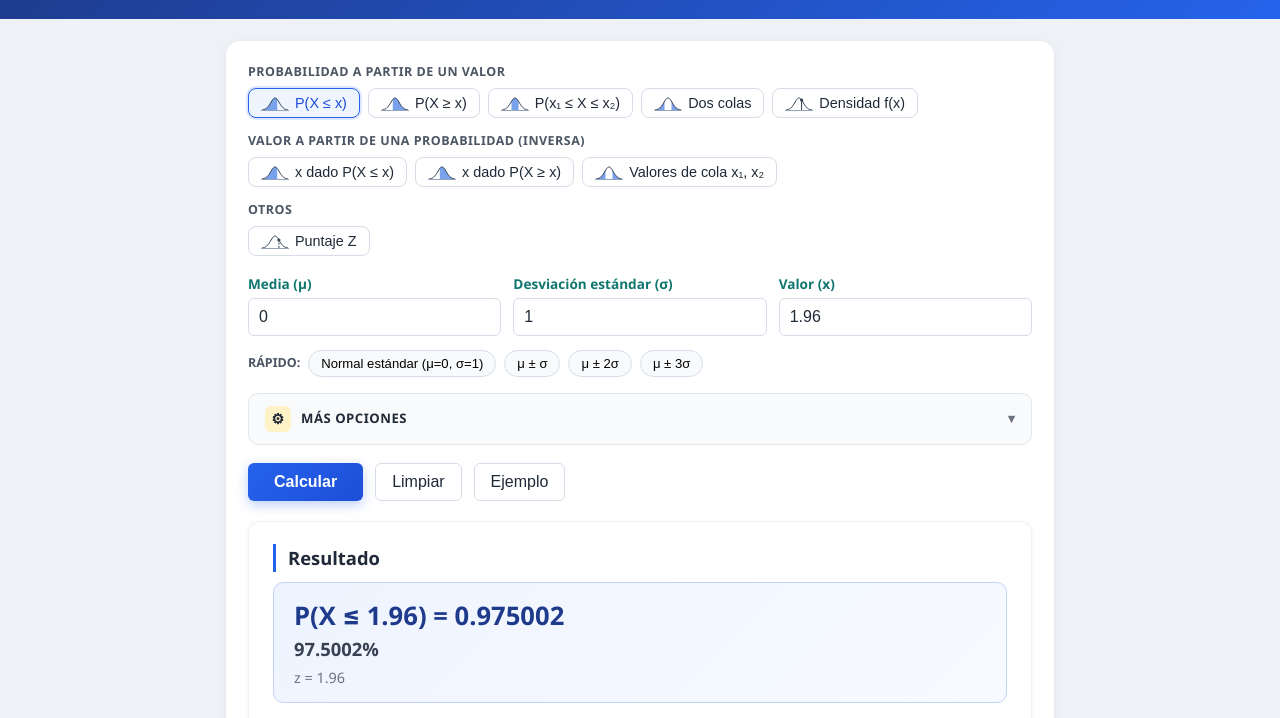
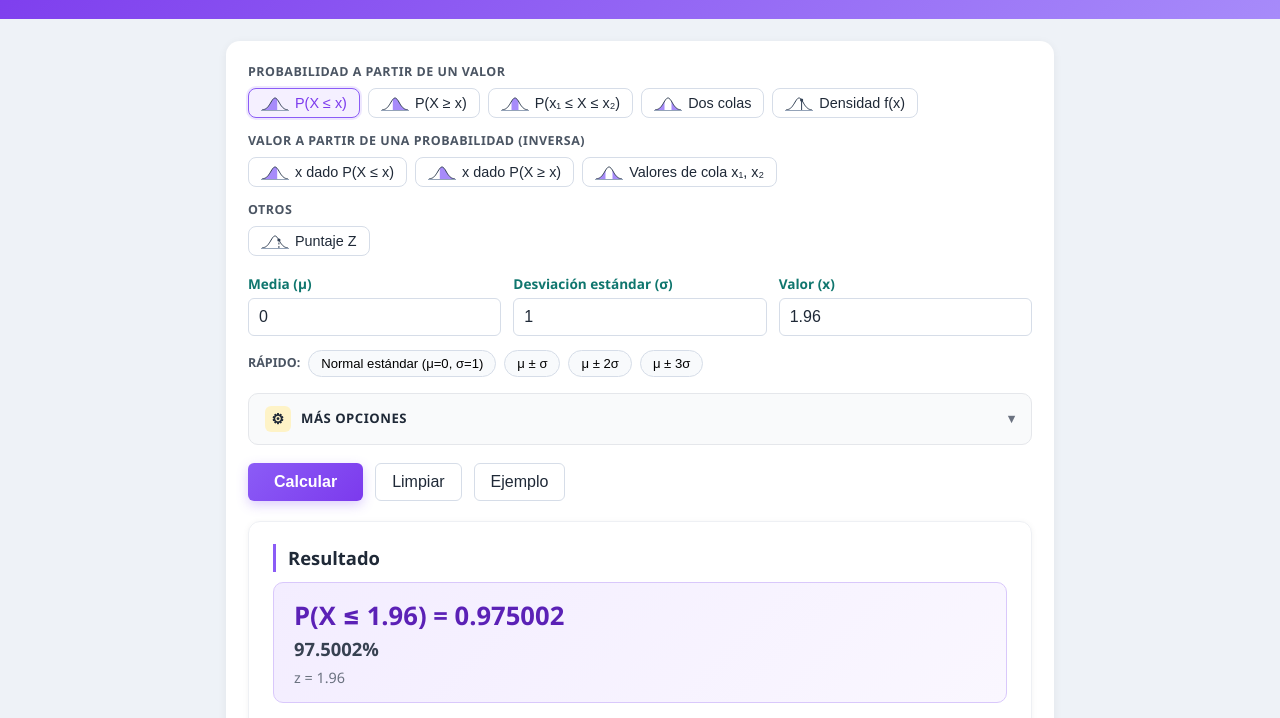
Before and after one commit to Aguss-02/probabilidad, a plain HTML site: page index.html in a window 1280 px wide. Shown: the part 91-809 px from the top of the page. Drawn offline with Linux system fonts and the light colour scheme.

Commit message:
Paleta violeta y marcadores azules
Co-Authored-By: Claude Opus 5.5 <noreply@anthropic.com>
Claude-Session: https://claude.ai/code/session_01QJDb4GYN2Ei9CyAcPSirG8

```diff
--- a/css/styles.css
+++ b/css/styles.css
@@ -4,9 +4,9 @@
   --text: #1f2937;
   --muted: #6b7280;
   --border: #d6dde8;
-  --primary: #1d4ed8;
-  --primary-2: #2563eb;
-  --primary-soft: #eff5ff;
+  --primary: #7c3aed;
+  --primary-2: #8b5cf6;
+  --primary-soft: #f5f0ff;
   --accent: #0f766e;
   --danger: #dc2626;
   --radius: 10px;
@@ -17,7 +17,7 @@
 body { margin: 0; background: var(--bg); color: var(--text); line-height: 1.5; }
 .wrap { max-width: 860px; margin: 0 auto; padding: 0 16px; }
 
-.site-header { background: linear-gradient(135deg, #1e3a8a, #2563eb); color: #fff; padding: 22px 0; margin-bottom: 22px; }
+.site-header { background: linear-gradient(135deg, #7c3aed, #a78bfa); color: #fff; padding: 22px 0; margin-bottom: 22px; }
 .site-header h1 { margin: 0; font-size: 1.6rem; }
 .subtitle { margin: 4px 0 0; opacity: .85; }
 
@@ -35,7 +35,7 @@ body { margin: 0; background: var(--bg); color: var(--text); line-height: 1.5; }
 }
 .mode-btn svg { flex: none; }
 .mode-btn:hover { border-color: var(--primary-2); }
-.mode-btn.active { background: var(--primary-soft); border-color: var(--primary-2); color: var(--primary); box-shadow: 0 0 0 2px rgba(37, 99, 235, .15); }
+.mode-btn.active { background: var(--primary-soft); border-color: var(--primary-2); color: var(--primary); box-shadow: 0 0 0 2px rgba(139, 92, 246, .15); }
 
 .inputs { display: grid; grid-template-columns: repeat(auto-fit, minmax(170px, 1fr)); gap: 12px; margin-top: 18px; }
 .field { display: flex; flex-direction: column; gap: 4px; }
@@ -43,7 +43,7 @@ body { margin: 0; background: var(--bg); color: var(--text); line-height: 1.5; }
 .field input, .field select {
   padding: 9px 10px; border: 1px solid var(--border); border-radius: 6px; font-size: 1rem; background: #fff; color: var(--text);
 }
-.field input:focus, .field select:focus { outline: 2px solid rgba(37, 99, 235, .35); border-color: var(--primary-2); }
+.field input:focus, .field select:focus { outline: 2px solid rgba(139, 92, 246, .35); border-color: var(--primary-2); }
 .field.inline { flex-direction: row; align-items: center; gap: 8px; }
 .field.inline > span { color: var(--text); font-weight: 400; }
 .field.inline select { padding: 4px 6px; font-size: .9rem; }
@@ -61,13 +61,13 @@ details > summary::-webkit-details-marker { display: none; }
 details > summary::after { content: "▾"; margin-left: auto; color: var(--muted); transition: transform .2s; }
 details[open] > summary::after { transform: rotate(180deg); }
 summary .icon { display: inline-grid; place-items: center; width: 26px; height: 26px; border-radius: 6px; background: #fef3c7; font-size: .9rem; }
-details.steps summary .icon { background: #e0e7ff; color: var(--primary); font-style: italic; }
+details.steps summary .icon { background: #ede9fe; color: var(--primary); font-style: italic; }
 .more-body { padding: 0 16px 14px; display: flex; flex-wrap: wrap; gap: 18px; }
 
 .actions { display: flex; gap: 12px; margin-top: 18px; }
 .btn { border: 1px solid var(--border); background: #fff; border-radius: 6px; padding: 9px 16px; font-size: 1rem; cursor: pointer; color: var(--text); }
 .btn:hover { background: #f3f4f6; }
-.btn.primary { background: linear-gradient(135deg, var(--primary-2), var(--primary)); color: #fff; border: none; font-weight: 700; padding: 10px 26px; box-shadow: 0 4px 12px rgba(37, 99, 235, .3); }
+.btn.primary { background: linear-gradient(135deg, var(--primary-2), var(--primary)); color: #fff; border: none; font-weight: 700; padding: 10px 26px; box-shadow: 0 4px 12px rgba(139, 92, 246, .3); }
 .btn.primary:hover { filter: brightness(1.08); }
 .btn.small { font-size: .85rem; padding: 5px 12px; }
 
@@ -76,8 +76,8 @@ details.steps summary .icon { background: #e0e7ff; color: var(--primary); font-s
 .result-card { margin-top: 20px; border: 1px solid #eef0f4; border-radius: 12px; padding: 18px 24px; box-shadow: 0 1px 6px rgba(15, 23, 42, .05); }
 .section-title { font-size: 1.15rem; margin: 22px 0 10px; padding-left: 12px; border-left: 3px solid var(--primary-2); }
 .result-card > .section-title:first-child { margin-top: 4px; }
-.result-box { background: linear-gradient(135deg, #eef4ff, #f7faff); border: 1px solid #bfd3f6; border-radius: 10px; padding: 14px 20px; }
-.result-main { font-size: 1.6rem; font-weight: 800; color: #1e3a8a; word-break: break-word; }
+.result-box { background: linear-gradient(135deg, #f3edff, #faf7ff); border: 1px solid #d9c8fb; border-radius: 10px; padding: 14px 20px; }
+.result-main { font-size: 1.6rem; font-weight: 800; color: #5b21b6; word-break: break-word; }
 .result-pct { font-size: 1.15rem; font-weight: 700; color: #374151; }
 .result-sub { color: var(--muted); font-size: .9rem; margin-top: 4px; }
 
--- a/index.html
+++ b/index.html
@@ -133,7 +133,7 @@
             </label>
           </div>
         </div>
-        <p class="hint" id="dragHint">Tip: arrastrá los círculos rojos sobre la curva para cambiar los valores.</p>
+        <p class="hint" id="dragHint">Tip: arrastrá los círculos azules sobre la curva para cambiar los valores.</p>
 
         <p class="explanation" id="explanation"></p>
 
--- a/js/app.js
+++ b/js/app.js
@@ -60,7 +60,7 @@
     let outline = `M${X(-3)},${Y(-3)}`;
     for (let i = 0; i <= 40; i++) { const z = -3 + 6 * i / 40; outline += `L${X(z).toFixed(1)},${Y(z).toFixed(1)}`; }
     return `<svg width="${W}" height="${H}" viewBox="0 0 ${W} ${H}" aria-hidden="true">` +
-      shade.map(([a, b]) => `<path d="${curve(a, b)}" fill="#7aa2ec"/>`).join('') +
+      shade.map(([a, b]) => `<path d="${curve(a, b)}" fill="#a78bfa"/>`).join('') +
       `<path d="${outline}" fill="none" stroke="#334155" stroke-width="1"/>` +
       `<line x1="0" y1="${H - 0.5}" x2="${W}" y2="${H - 0.5}" stroke="#94a3b8"/>` + line + '</svg>';
   }
@@ -336,7 +336,7 @@
     };
 
     let s = `<defs><linearGradient id="gShade" x1="0" y1="0" x2="0" y2="1">` +
-      `<stop offset="0" stop-color="#2563eb" stop-opacity="0.9"/><stop offset="1" stop-color="#93b4f5" stop-opacity="0.25"/></linearGradient></defs>`;
+      `<stop offset="0" stop-color="#8b5cf6" stop-opacity="0.9"/><stop offset="1" stop-color="#c4b5fd" stop-opacity="0.25"/></linearGradient></defs>`;
     s += `<rect x="0" y="0" width="${W}" height="${H}" fill="#ffffff"/>`;
 
     // cuadrícula + eje
@@ -390,7 +390,7 @@
           color = '#374151';
         } else {
           ly = base - h * 0.42;
-          color = r.shaded ? '#1d4ed8' : '#374151';
+          color = r.shaded ? '#6d28d9' : '#374151';
         }
         s += `<text x="${X(lx)}" y="${ly}" text-anchor="middle" font-size="${15 * fs}" font-weight="700" fill="${color}" ` +
              `stroke="#ffffff" stroke-width="3.5" paint-order="stroke" ${font}>${pct(r.p)}</text>`;
@@ -404,10 +404,10 @@
       s += `<line x1="${cx}" y1="${base}" x2="${cx}" y2="${cy}" stroke="#4b5563" stroke-dasharray="4,3"/>`;
       if (m.point) s += `<text x="${cx}" y="${cy - 22 * fs}" text-anchor="middle" font-size="${13 * fs}" font-weight="700" fill="#0f172a" stroke="#fff" stroke-width="3" paint-order="stroke" ${font}>f = ${fmt(d.pdf(m.x), 4)}</text>`;
       const drag = m.field ? ` class="drag-handle" data-field="${m.field}"` : '';
-      s += `<circle cx="${cx}" cy="${cy}" r="${m.field ? 9 : 6}" fill="#ffffff" stroke="#dc2626" stroke-width="3"${drag}/>`;
+      s += `<circle cx="${cx}" cy="${cy}" r="${m.field ? 9 : 6}" fill="#ffffff" stroke="#2563eb" stroke-width="3"${drag}/>`;
       const label = fmt(m.x, Math.min(decimals(), 4));
       const bw = Math.max(34, label.length * 8.2 * fs + 16);
-      s += `<rect x="${cx - bw / 2}" y="${badgeY - 15 * fs}" width="${bw}" height="${21 * fs}" rx="${10 * fs}" fill="#dc2626"/>`;
+      s += `<rect x="${cx - bw / 2}" y="${badgeY - 15 * fs}" width="${bw}" height="${21 * fs}" rx="${10 * fs}" fill="#2563eb"/>`;
       s += `<text x="${cx}" y="${badgeY}" text-anchor="middle" font-size="${12.5 * fs}" font-weight="700" fill="#ffffff" ${font}>${label}</text>`;
     });
 
```
Also changed, not shown: 1 other file.
